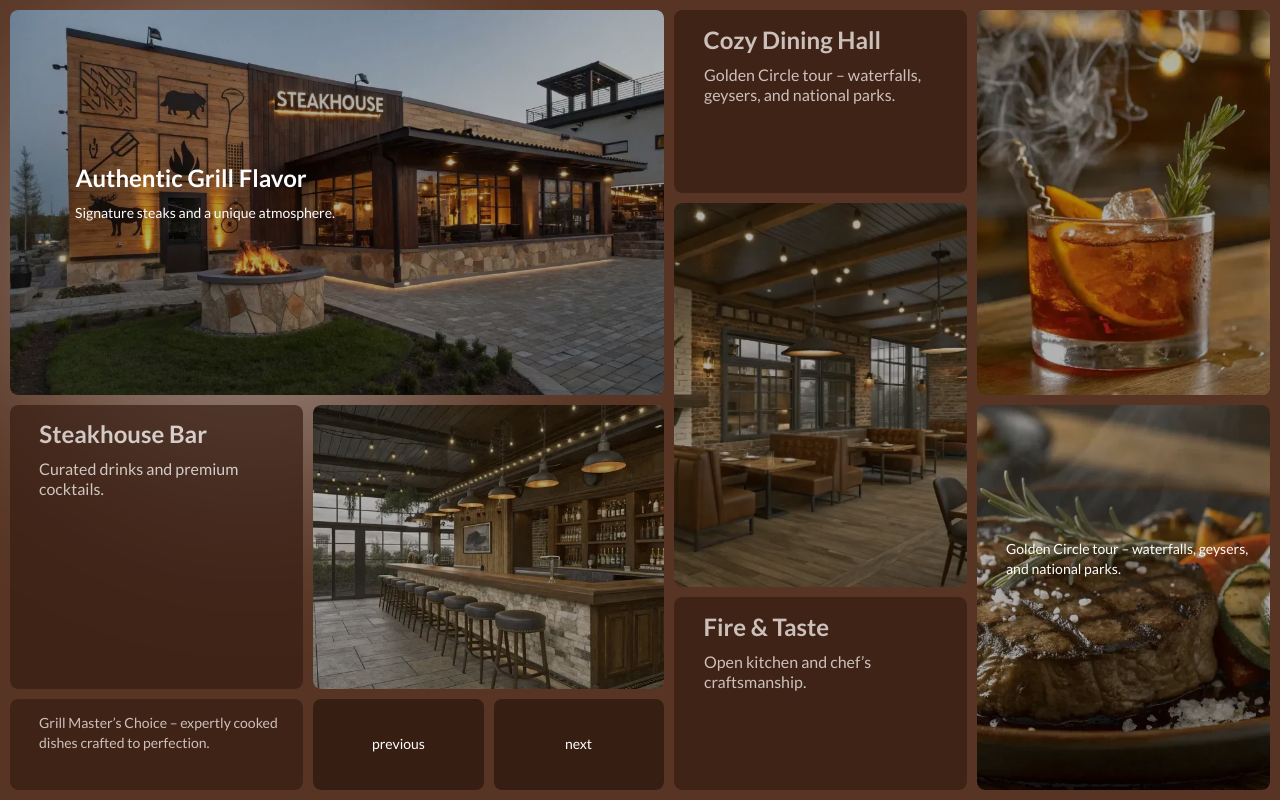
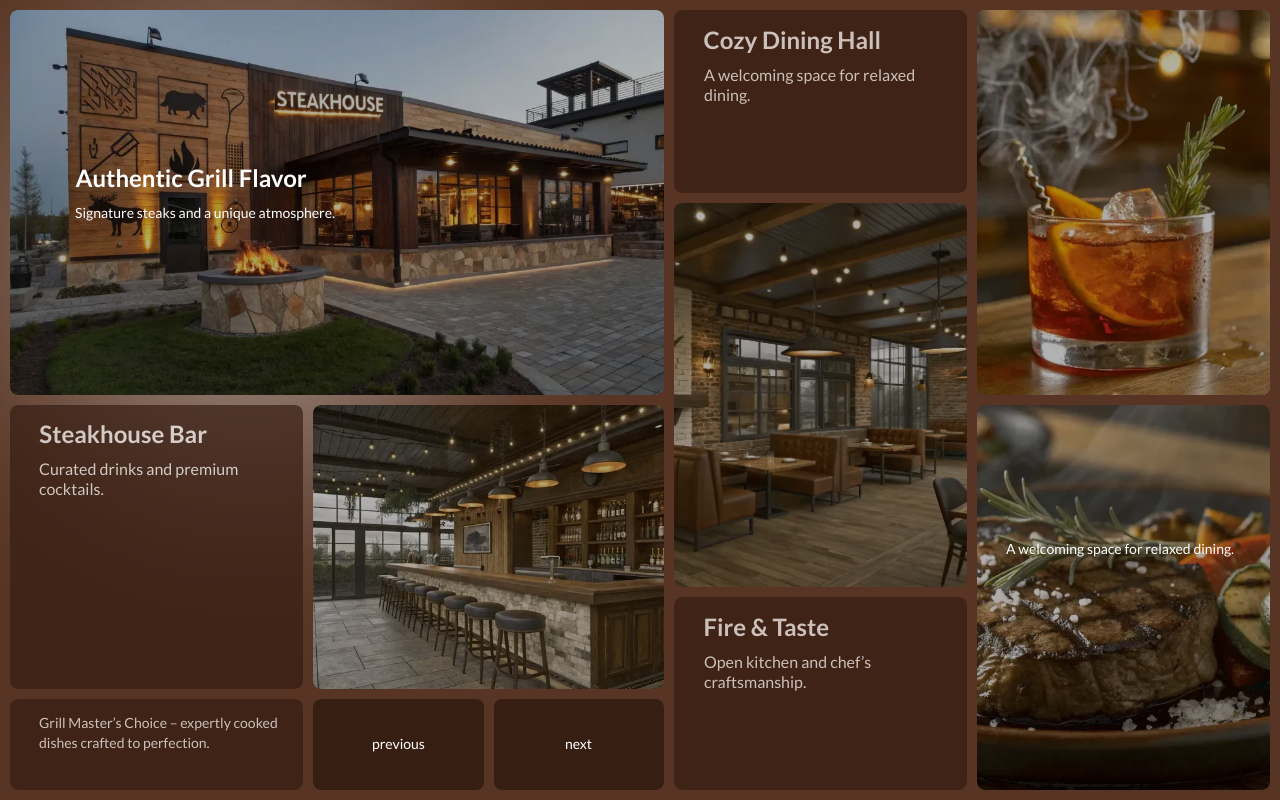
Before and after one commit to Yevhen-2012/grid-slider, a plain HTML site: page index.html in a window 1280 px wide. Drawn offline with Linux system fonts and the light colour scheme.

Commit message:
Correct demo website copy

```diff
--- a/index.html
+++ b/index.html
@@ -61,7 +61,7 @@
               <div class="cell-text-wraper combo-color">
                 <div class="text-inner-wraper">
                   <h3 class="h-3">Cozy Dining Hall</h3>
-                  <div class="text-main mobile-hidden">Golden Circle tour – waterfalls, geysers, and national parks.</div>
+                  <div class="text-main mobile-hidden">A welcoming space for relaxed dining.</div>
                 </div>
               </div>
             </div>
@@ -146,7 +146,7 @@
               <div class="cell-text-wraper wraper-img">
                 <div class="text-inner-wraper">
                   <div class="text-padding"></div>
-                  <div class="text-main">Golden Circle tour – waterfalls, geysers, and national parks.</div>
+                  <div class="text-main">A welcoming space for relaxed dining.</div>
                 </div>
               </div>
             </div>
```
